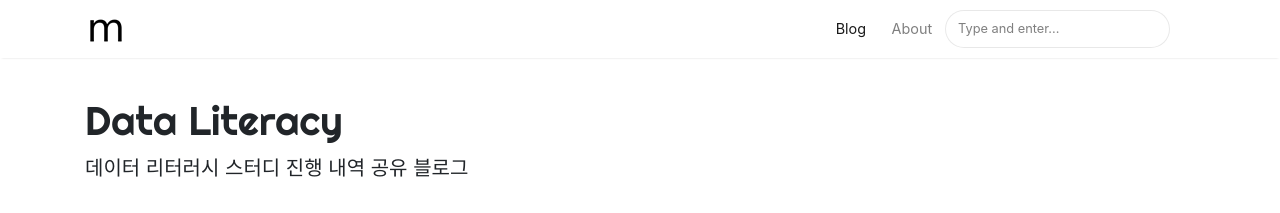
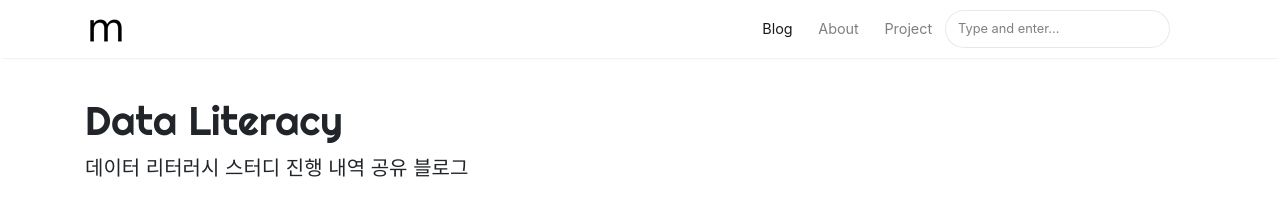
Before and after one commit to Data-Literacy12/Data-Literacy12.github.io, a Jekyll site: the page built from index.html, in a window 1280 px wide. Shown: the top 213 px of the page. Built offline with Jekyll 4.4.1, drawn with Linux system fonts in a browser that asks for light colours; nearby versions of some CDN libraries; the list of posts is cut into pages by our own code.

Commit message:
Update default.html

```diff
--- a/_layouts/default.html
+++ b/_layouts/default.html
@@ -73,6 +73,10 @@ ga('send', 'pageview');
 
                 <li class="nav-item">
                 <a class="nav-link" href="{{ site.baseurl }}/about">About</a>
+                </li>
+
+		<li class="nav-item">
+                <a class="nav-link" href="{{ site.baseurl }}/projects">Project</a>
                 </li>
 
                 {% include search-lunr.html %}
```
